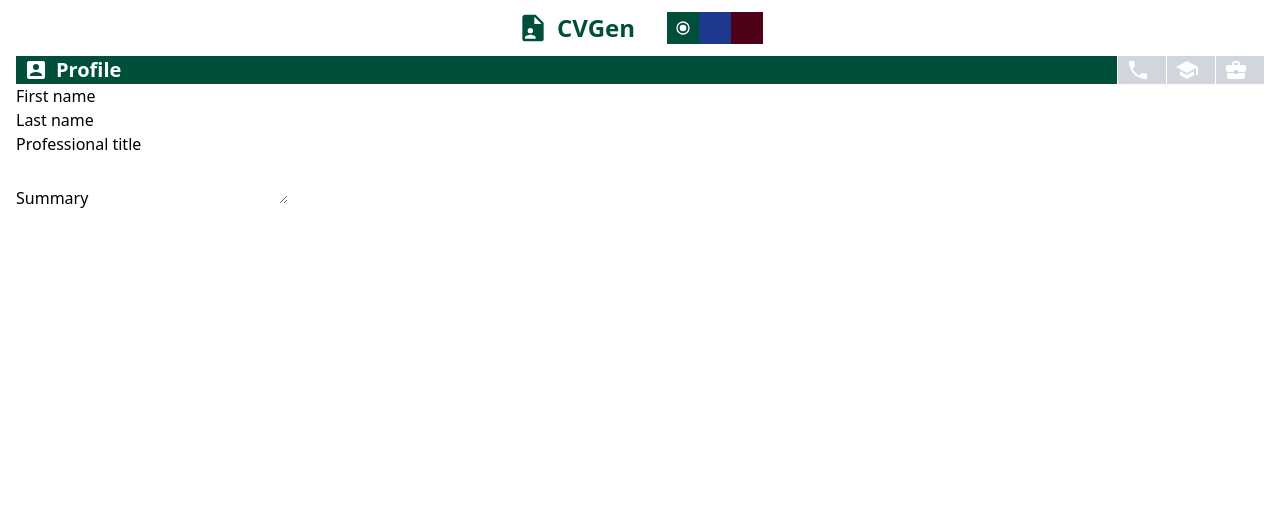
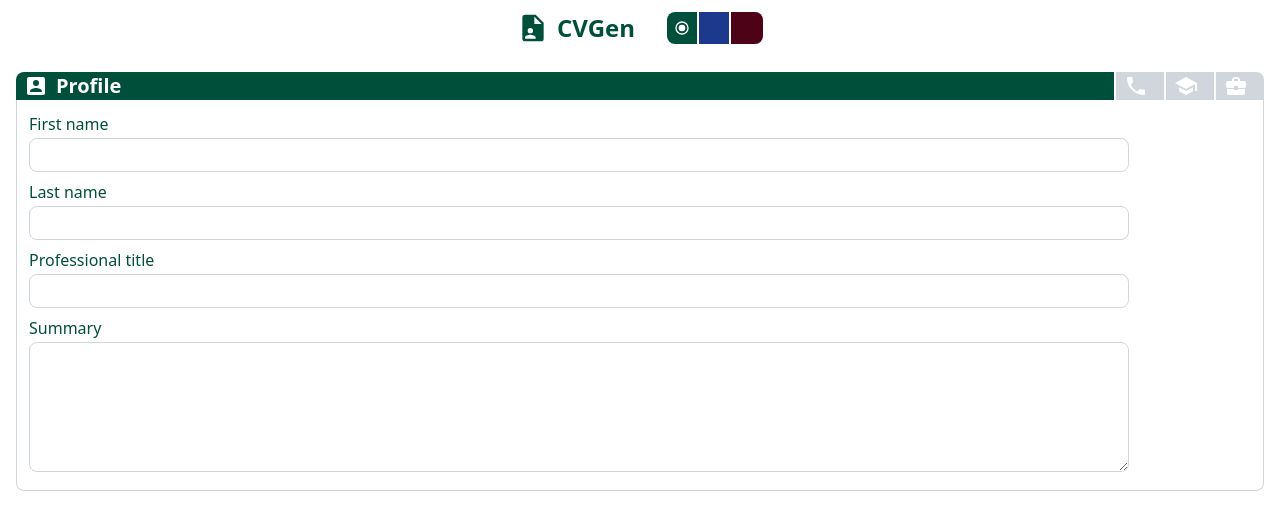
Before and after one commit to gofhilman/cv-application, a React (Vite) app: page / in a window 1280 px wide. Shown: the top 530 px of the page. Built offline with nearby package versions, Linux system fonts and the light colour scheme.

Commit message:
WIP: style form body

```diff
--- a/src/components/AdvancedForm.jsx
+++ b/src/components/AdvancedForm.jsx
@@ -6,6 +6,7 @@ export default function AdvancedForm({
   formSection,
   formResult,
   setFormResult,
+  className,
 }) {
   const [formAddContent, setFormAddContent] = useState({
     "Additional details": [],
@@ -45,7 +46,7 @@ export default function AdvancedForm({
   };
 
   return (
-    <div>
+    <div className={className}>
       <FormList
         formSection={formSection}
         formResult={formResult}
@@ -61,7 +62,7 @@ export default function AdvancedForm({
             );
           } else {
             return (
-              <div key={element.id}>
+              <div key={element.id} className="form-element">
                 <label htmlFor={element.id}>{element.text}</label>
                 {element.type === "textarea" ? (
                   <div>
--- a/src/components/FormBody.jsx
+++ b/src/components/FormBody.jsx
@@ -1,10 +1,11 @@
 import SimpleForm from "./SimpleForm";
 import AdvancedForm from "./AdvancedForm";
+import "../styles/FormBody.css";
 
 export default function FormBody(props) {
   return props.formSection === 0 || props.formSection === 1 ? (
-    <SimpleForm {...props} />
+    <SimpleForm {...props} className="form-body" />
   ) : (
-    <AdvancedForm {...props} />
+    <AdvancedForm {...props} className="form-body" />
   );
 }
--- a/src/components/FormContainer.jsx
+++ b/src/components/FormContainer.jsx
@@ -7,7 +7,7 @@ export default function FormContainer({ formResult, setFormResult }) {
   const [formSection, setFormSection] = useState(0);
 
   return (
-    <div className="w-full">
+    <div className="my-4 w-full">
       <FormHeader
         formDetails={formDetails}
         formSection={formSection}
--- a/src/components/FormHeader.jsx
+++ b/src/components/FormHeader.jsx
@@ -4,7 +4,7 @@ export default function FormHeader({
   setFormSection,
 }) {
   return (
-    <div className="flex divide-x divide-white">
+    <div className="flex divide-x-2 divide-white">
       {formDetails.map((detail) => {
         return (
           <HeaderList
@@ -22,6 +22,11 @@ export default function FormHeader({
 }
 
 function HeaderList({ id, icon, header, formSection, setFormSection }) {
+  const roundedMap = {
+    0: " rounded-tl-lg",
+    3: " rounded-tr-lg",
+  };
+  const rounded = roundedMap[id] || "";
   return (
     <button
       onClick={() => setFormSection(id)}
@@ -29,7 +34,8 @@ function HeaderList({ id, icon, header, formSection, setFormSection }) {
         "flex items-center px-2" +
         (id === formSection
           ? " flex-1 bg-[var(--theme-color)]"
-          : " bg-gray-300")
+          : " bg-gray-300") +
+        rounded
       }
     >
       <img src={icon} alt="Icon" className="w-6 brightness-0 invert" />
--- a/src/components/SimpleForm.jsx
+++ b/src/components/SimpleForm.jsx
@@ -3,22 +3,24 @@ export default function SimpleForm({
   formSection,
   formResult,
   setFormResult,
+  className
 }) {
   const formBody = formDetails.find((detail) => detail.id === formSection).body;
   const handleForm = (event, elementText) => {
     setFormResult({ ...formResult, [elementText]: event.target.value });
   };
   return (
-    <div>
+    <div className={className}>
       {formBody.map((element) => {
         return (
-          <div key={element.id}>
+          <div key={element.id} className="form-element">
             <label htmlFor={element.id}>{element.text}</label>
             {element.type === "textarea" ? (
               <textarea
                 id={element.id}
                 value={formResult[element.text]}
                 onChange={(event) => handleForm(event, element.text)}
+                rows={5}
               />
             ) : (
               <input
--- a/src/components/ThemeColors.jsx
+++ b/src/components/ThemeColors.jsx
@@ -3,7 +3,7 @@ import "../styles/ThemeColors.css";
 
 export default function ThemeColors({ themes, colorState, setColorState }) {
   return (
-    <div className="ml-8 flex">
+    <div className="ml-8 flex divide-x-2 divide-white">
       {themes.map((theme) => {
         return (
           <ColorButton
@@ -20,12 +20,19 @@ export default function ThemeColors({ themes, colorState, setColorState }) {
 }
 
 function ColorButton({ id, color, colorState, setColorState }) {
+  const roundedMap = {
+    0: "rounded-l-lg",
+    2: "rounded-r-lg",
+  };
+  const rounded = roundedMap[id] || "";
   return (
     <button
-      className={"flex size-8 items-center justify-center " + color}
+      className={`flex size-8 items-center justify-center ${color} ${rounded}`}
       onClick={() => setColorState(id)}
     >
-      {id === colorState && <img src={mark} alt="Mark" className="size-4 brightness-0 invert" />}
+      {id === colorState && (
+        <img src={mark} alt="Mark" className="size-4 brightness-0 invert" />
+      )}
     </button>
   );
 }
--- a/src/main.jsx
+++ b/src/main.jsx
@@ -1,6 +1,5 @@
 import { StrictMode } from "react";
 import { createRoot } from "react-dom/client";
-import "./styles/index.css";
 import App from "./App.jsx";
 
 createRoot(document.getElementById("root")).render(
--- a/src/styles/App.css
+++ b/src/styles/App.css
@@ -1,3 +1,21 @@
+@import "tailwindcss";
+
+@layer base {
+  label {
+    @apply mb-0.5 block text-[var(--theme-color)];
+  }
+  input,
+  textarea {
+    @apply w-9/10 rounded-lg border border-gray-300 px-2 py-1;
+  }
+  input[type="tel"] {
+    @apply w-4/10;
+  }
+  button {
+    @apply bg-[var(--theme-color)] text-white;
+  }
+}
+
 @layer components {
   .theme-color.green {
     --theme-color: oklch(37.8% 0.077 168.94);
@@ -9,3 +27,45 @@
     --theme-color: oklch(27.1% 0.105 12.094);
   }
 }
+
+/* Uncomment the following css normalize and reset stylesheet when writing vanilla css */
+
+/* normalize stylesheet */
+/* @import "../node_modules/modern-normalize/modern-normalize.css"; */
+
+/* reset stylesheet */
+/* :root {
+  line-height: 1.5;
+}
+
+h1,
+h2,
+h3,
+h4,
+h5,
+figure,
+p,
+ol,
+ul {
+  margin: 0;
+}
+
+ol[role="list"],
+ul[role="list"] {
+  list-style: none;
+  padding-inline: 0;
+}
+
+h1,
+h2,
+h3,
+h4,
+h5 {
+  font-size: inherit;
+  font-weight: inherit;
+}
+
+img {
+  display: block;
+  max-inline-size: 100%;
+} */
--- /dev/null
+++ b/src/styles/FormBody.css
@@ -0,0 +1,10 @@
+@import "tailwindcss";
+
+@layer components {
+  .form-body {
+    @apply rounded-b-lg border-x border-b border-gray-300 px-3 py-2;
+  }
+  .form-element {
+    @apply py-1;
+  }
+}
--- a/src/styles/ThemeColors.css
+++ b/src/styles/ThemeColors.css
@@ -1,3 +1,5 @@
+@import "tailwindcss";
+
 @layer components {
   button.green {
     background-color: oklch(37.8% 0.077 168.94);
--- a/src/styles/index.css
+++ /dev/null
@@ -1,43 +0,0 @@
-@import "tailwindcss";
-
-/* Uncomment the following css normalize and reset stylesheet when writing vanilla css */
-
-/* normalize stylesheet */
-/* @import "../node_modules/modern-normalize/modern-normalize.css"; */
-
-/* reset stylesheet */
-/* :root {
-  line-height: 1.5;
-}
-
-h1,
-h2,
-h3,
-h4,
-h5,
-figure,
-p,
-ol,
-ul {
-  margin: 0;
-}
-
-ol[role="list"],
-ul[role="list"] {
-  list-style: none;
-  padding-inline: 0;
-}
-
-h1,
-h2,
-h3,
-h4,
-h5 {
-  font-size: inherit;
-  font-weight: inherit;
-}
-
-img {
-  display: block;
-  max-inline-size: 100%;
-} */
```
